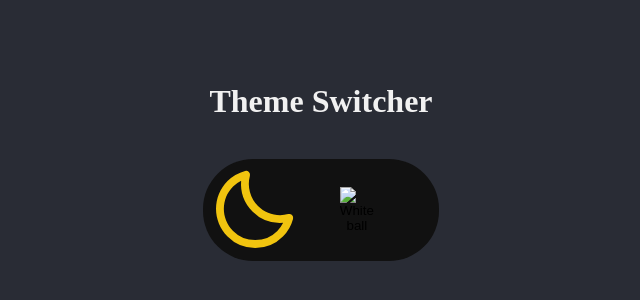
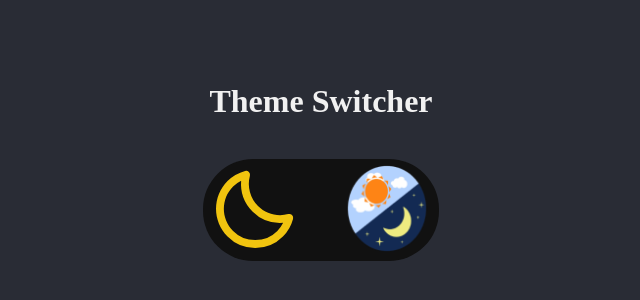
Before and after one commit to madalena-rocha/theme-switcher, a plain HTML site: page index.html in a window 1280 px wide. Shown: the part 228-528 px from the top of the page, without its empty margins (319-959 px from the left). Drawn offline with Linux system fonts and the light colour scheme.

Commit message:
Update index.html

```diff
--- a/index.html
+++ b/index.html
@@ -14,7 +14,7 @@
         <div class="theme-switcher">
             <img id="dark-theme" src="./assets/moon.svg" alt="Yellow half moon without padding">
             <button id="switch-theme">
-                <img src="./assets/favicon/android-chrome-192x192.png" alt="White ball">
+                <img src="./assets/android-chrome-192x192.png" alt="White ball">
             </button>
             <img id="light-theme" src="./assets/sun.svg" alt="Yellow sun without padding">
         </div>
```
